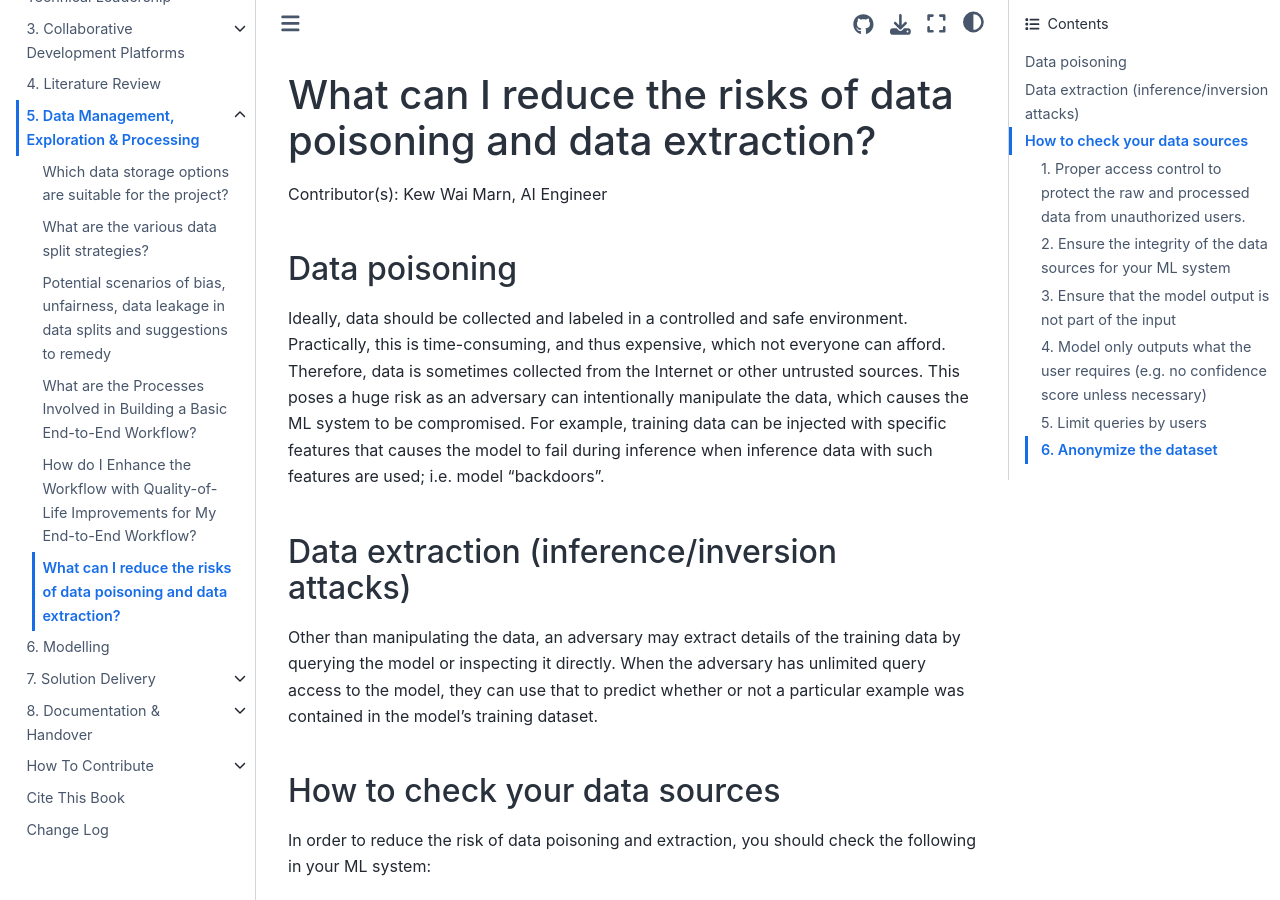
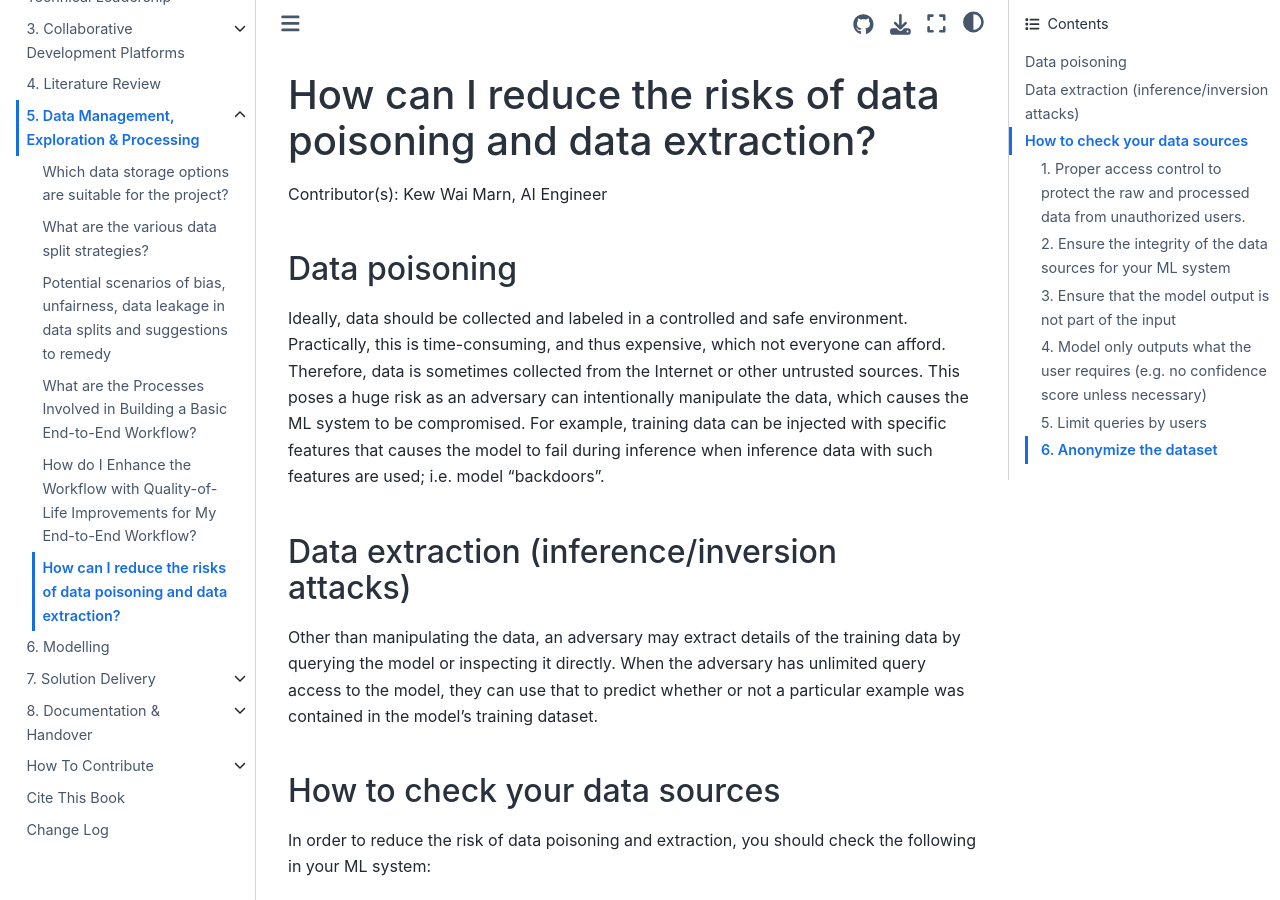
Before and after one commit to aisingapore/ai-practitioner-handbook, a Jupyter Book: the page built from book/5-data-mgmt-exp-proc/data-poisoning-data-extraction.md, in a window 1280 px wide and 900 px high. Built offline with Jupyter Book 1.0.4 settings and Sphinx 7.4.7 and the Sphinx Book theme 1.1.4, drawn with Linux system fonts in a browser that asks for light colours.

Commit message:
Change "What" to "How" for the title

```diff
--- a/book/5-data-mgmt-exp-proc/data-poisoning-data-extraction.md
+++ b/book/5-data-mgmt-exp-proc/data-poisoning-data-extraction.md
@@ -1,4 +1,4 @@
-# What can I reduce the risks of data poisoning and data extraction?
+# How can I reduce the risks of data poisoning and data extraction?
 
 Contributor(s): Kew Wai Marn, AI Engineer
 
```
